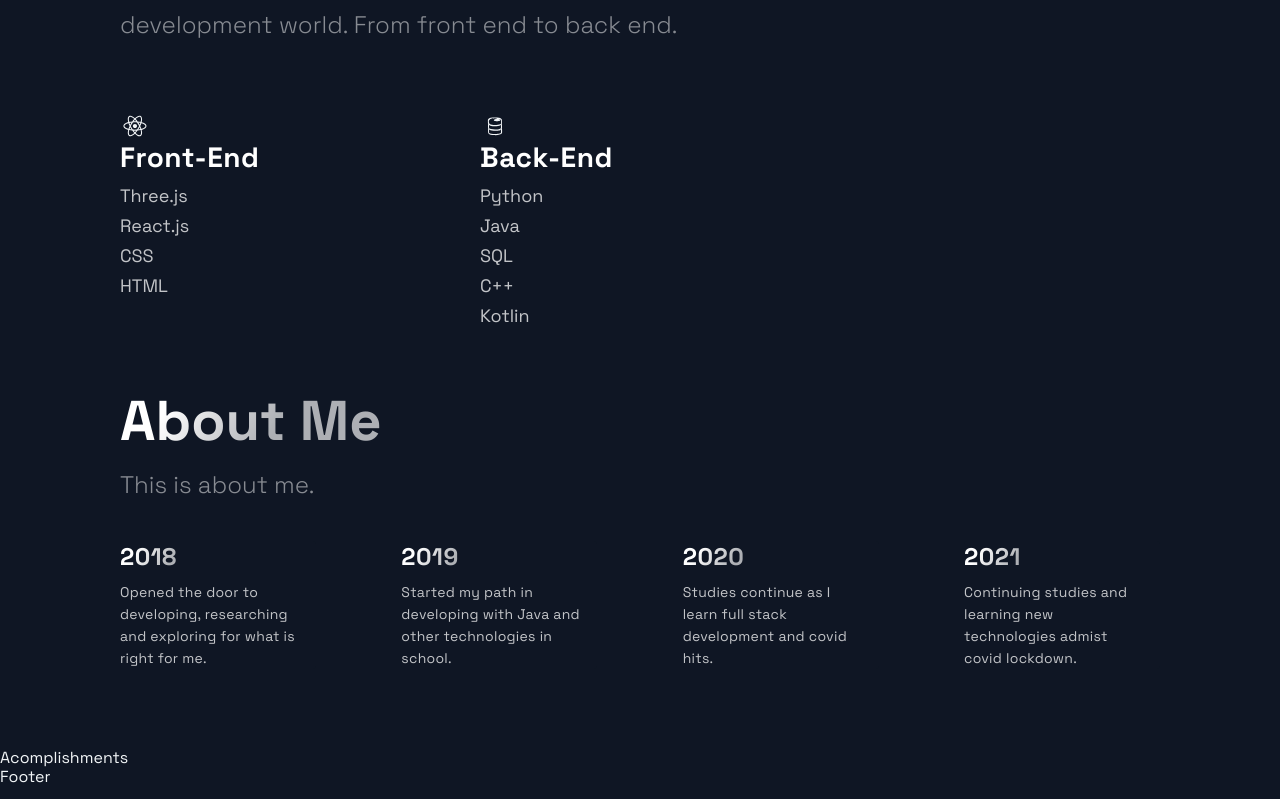
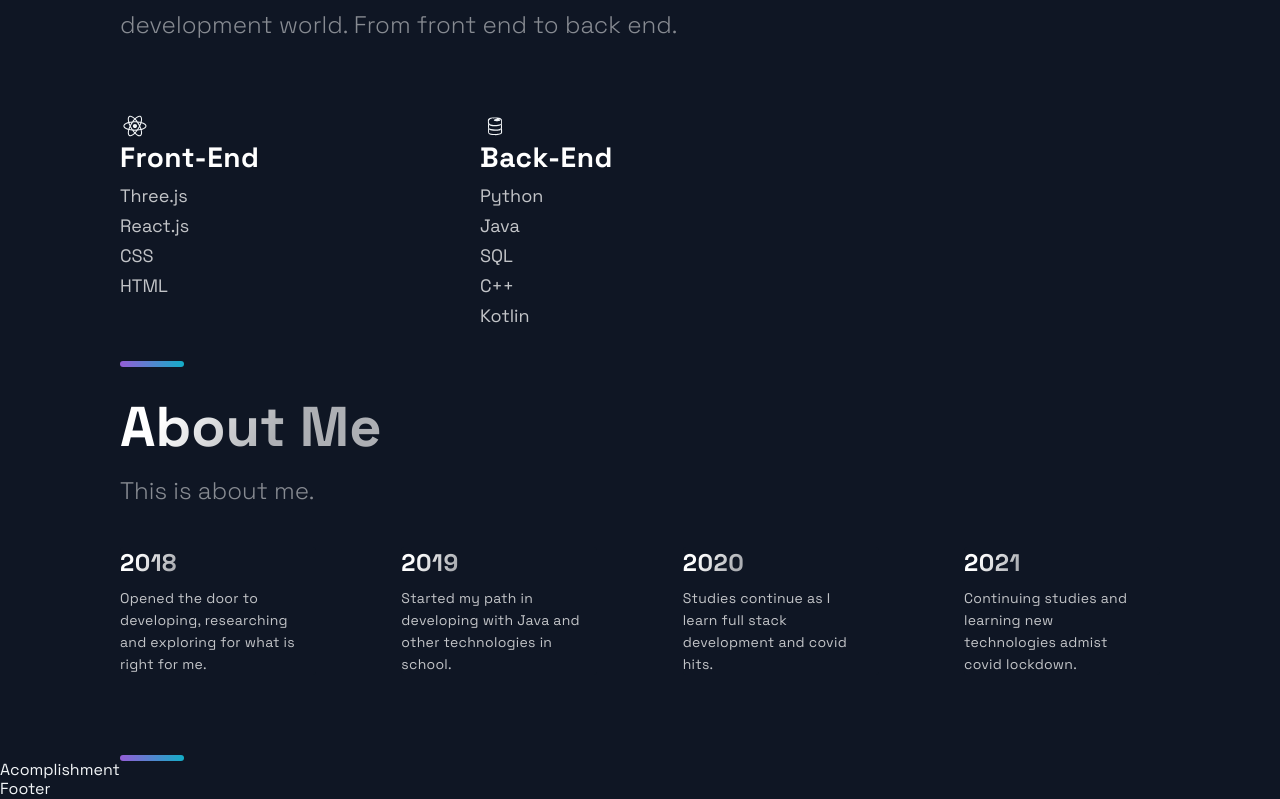
Before and after one commit to Ryoons/PortfolioProject, a Next.js app: page / in a window 1280 px wide. Shown: the part 2407-3206 px from the top of the page. Built offline with nearby package versions, Linux system fonts and the light colour scheme.

Commit message:
Timeline final touch ups and accomplishment started, fixed section divider for the about me

```diff
--- a/src/components/Acomplishments/Acomplishments.js
+++ b/src/components/Acomplishments/Acomplishments.js
@@ -12,7 +12,7 @@ const data = [
 
 const Acomplishments = () => (
   <div>
-    Acomplishments
+    Acomplishment
   </div>
 );
 
--- a/src/components/Technologies/Technologies.js
+++ b/src/components/Technologies/Technologies.js
@@ -39,7 +39,9 @@ const Technologies = () =>  (
         </ListContainer>
       </ListItem>
     </List>
+    <SectionDivider/>
   </Section>
+
 );
 
 export default Technologies;
--- a/src/components/TimeLine/TimeLine.js
+++ b/src/components/TimeLine/TimeLine.js
@@ -51,7 +51,7 @@ const Timeline = () => {
       <CarouselContainer ref = {carouselRef} onScroll = {handleScroll}>
         <>
           {TimeLineData.map((item, index) => (
-            <CarouselMobileScrollNode key = {index} final = {index === TOTAL_CAROUSEL_COUNT -1}>
+            <CarouselMobileScrollNode key = {index} final = {index === TOTAL_CAROUSEL_COUNT - 1}>
               <CarouselItem
                 index = {index}
                 id = {`carousel__item-${index}`}
@@ -110,6 +110,7 @@ const Timeline = () => {
               </CarouselButton>
         ))}
       </CarouselButtons>
+      <SectionDivider/>
     </Section>
   );
 };
```
